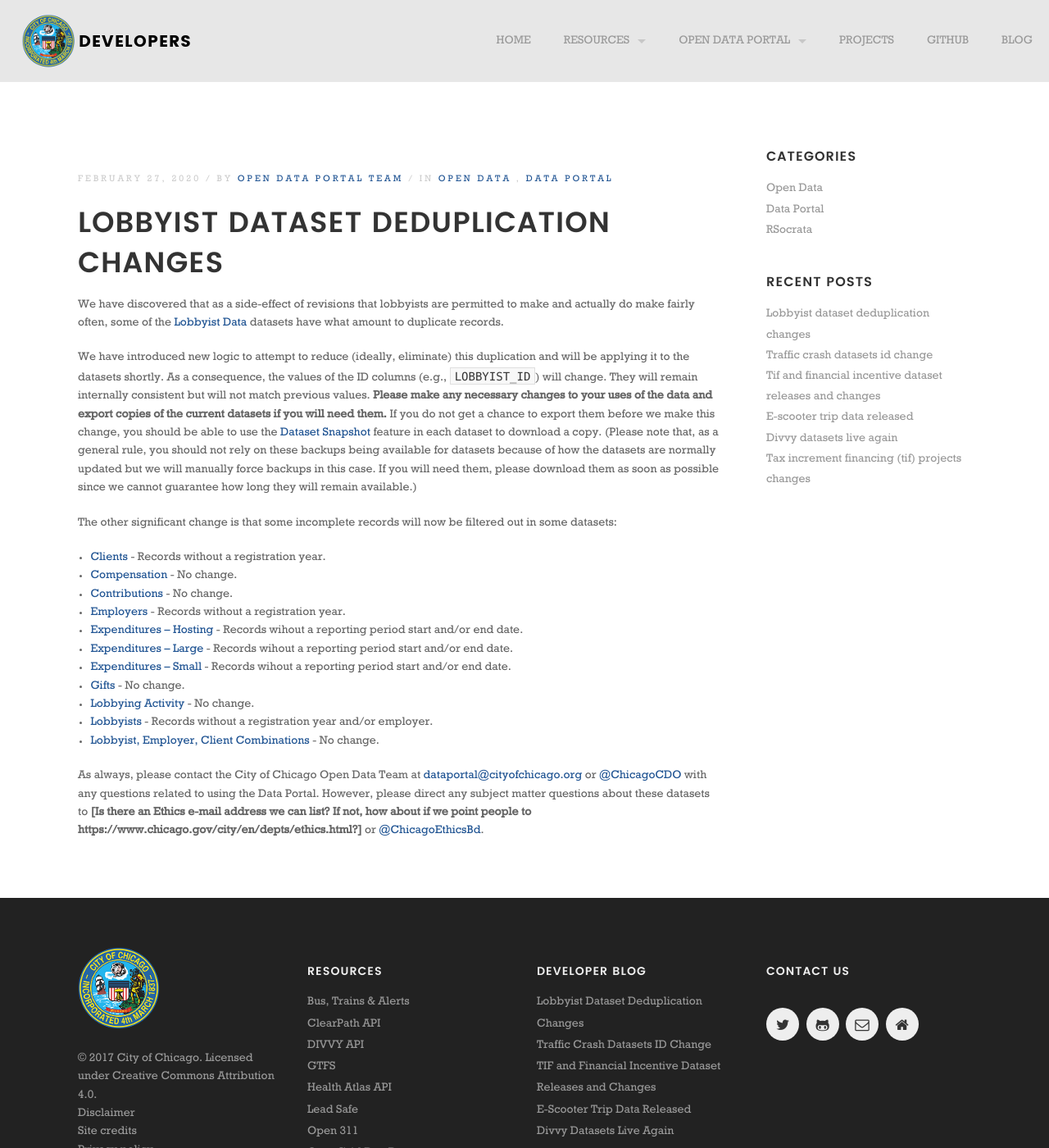
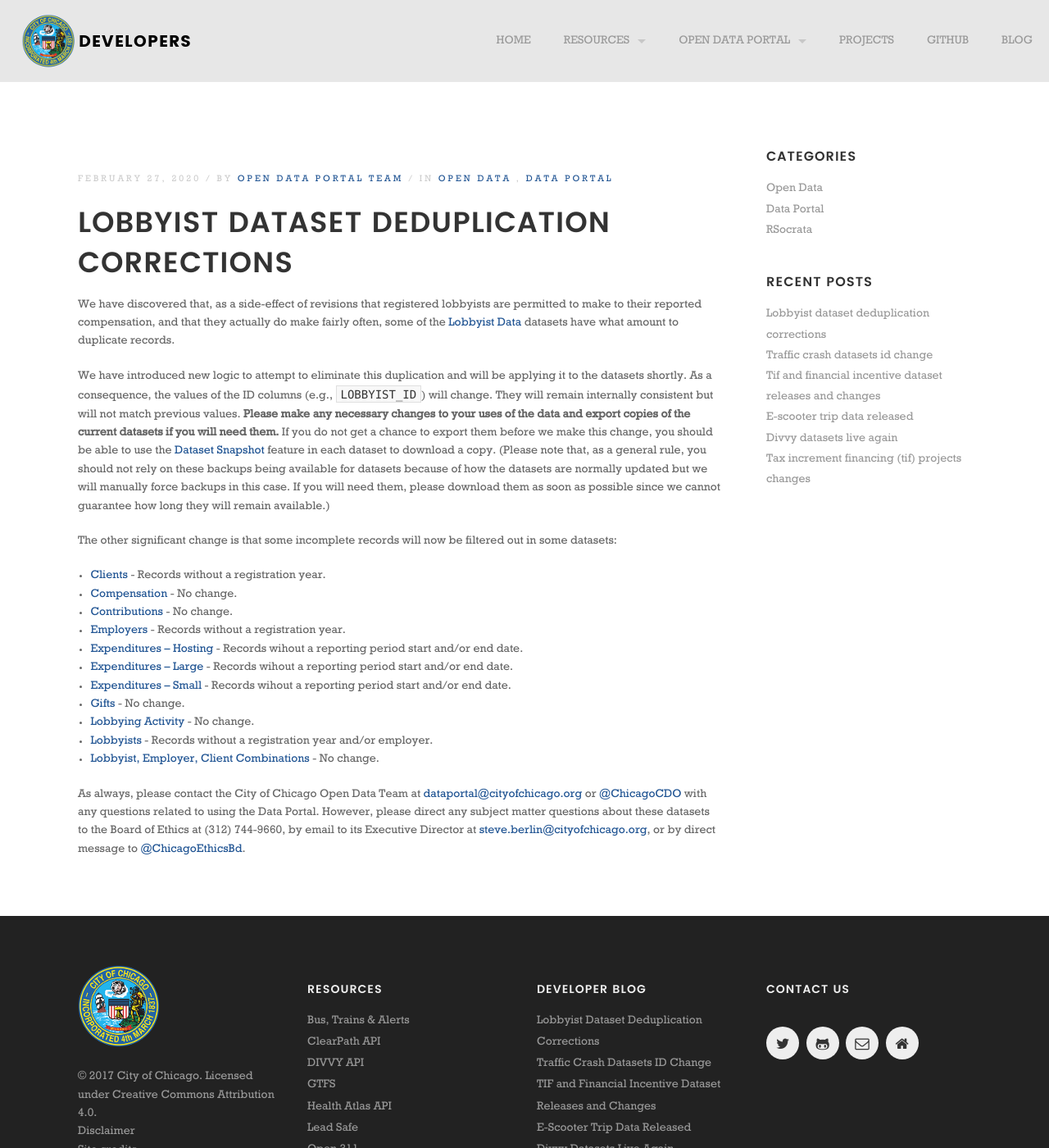
Before and after one commit to Chicago/dev.cityofchicago.org, a Jekyll site: the page built from _posts/2020-02-27-lobbyist-datasets-deduplication.md, in a window 1280 px wide and 1400 px high. Shown: the whole window at 82% size. Built offline with Jekyll 4.4.1, drawn with Linux system fonts in a browser that asks for light colours; some web fonts are replaced.

Commit message:
Update 2020-02-27-lobbyist-datasets-deduplication.md
Ready to publish.

```diff
--- a/_posts/2020-02-27-lobbyist-datasets-deduplication.md
+++ b/_posts/2020-02-27-lobbyist-datasets-deduplication.md
@@ -1,17 +1,28 @@
 ---
 layout: post
-title: Lobbyist Dataset Deduplication Changes
-date: '2020-02-27T15:00-06:00'
+title: Lobbyist Dataset Deduplication Corrections
+date: '2020-02-27T16:00-06:00'
 author: Open Data Portal Team
 categories:
 - Open Data
 - Data Portal
 tags:
+- g8p5-y4m5
+- dw2f-w78u
+- p9p7-vfqc
+- dmeb-2zra
+- pvm2-bd2i
+- xika-473c
+- eqdx-4qxd
+- 5d79-9xqr
+- pahz-egmi
+- 2eqz-3nvz
+- tq3e-t5yq
 - revision
 ---
-We have discovered that as a side-effect of revisions that lobbyists are permitted to make and actually do make fairly often, some of the [Lobbyist Data](https://digital.cityofchicago.org/index.php/improved-lobbyist-data/) datasets have what amount to duplicate records.
+We have discovered that, as a side-effect of revisions that registered lobbyists are permitted to make to their reported compensation, and that they actually do make fairly often, some of the [Lobbyist Data](https://digital.cityofchicago.org/index.php/improved-lobbyist-data/) datasets have what amount to duplicate records.
 
-We have introduced new logic to attempt to reduce (ideally, eliminate) this duplication and will be applying it to the datasets shortly. As a consequence, the values of the ID columns (e.g., `LOBBYIST_ID`) will change. They will remain internally consistent but will not match previous values. **Please make any necessary changes to your uses of the data and export copies of the current datasets if you will need them.** If you do not get a chance to export them before we make this change, you should be able to use the [Dataset Snapshot](https://support.socrata.com/hc/en-us/articles/360034795754-Dataset-Backups) feature in each dataset to download a copy. (Please note that, as a general rule, you should not rely on these backups being available for datasets because of how the datasets are normally updated but we will manually force backups in this case. If you will need them, please download them as soon as possible since we cannot guarantee how long they will remain available.)
+We have introduced new logic to attempt to eliminate this duplication and will be applying it to the datasets shortly. As a consequence, the values of the ID columns (e.g., `LOBBYIST_ID`) will change. They will remain internally consistent but will not match previous values. **Please make any necessary changes to your uses of the data and export copies of the current datasets if you will need them.** If you do not get a chance to export them before we make this change, you should be able to use the [Dataset Snapshot](https://support.socrata.com/hc/en-us/articles/360034795754-Dataset-Backups) feature in each dataset to download a copy. (Please note that, as a general rule, you should not rely on these backups being available for datasets because of how the datasets are normally updated but we will manually force backups in this case. If you will need them, please download them as soon as possible since we cannot guarantee how long they will remain available.)
 
 The other significant change is that some incomplete records will now be filtered out in some datasets:
 
@@ -27,4 +38,4 @@
 * [Lobbyists](https://data.cityofchicago.org/Ethics/Lobbyist-Data-Lobbyists/tq3e-t5yq) - Records without a registration year and/or employer.
 * [Lobbyist, Employer, Client Combinations](https://data.cityofchicago.org/Ethics/Lobbyist-Data-Lobbyist-Employer-Client-Combination/2eqz-3nvz) - No change.
 
-As always, please contact the City of Chicago Open Data Team at [dataportal@cityofchicago.org](mailto:dataportal@cityofchicago.org) or [@ChicagoCDO](https://twitter.com/ChicagoCDO) with any questions related to using the Data Portal. However, please direct any subject matter questions about these datasets to **[Is there an Ethics e-mail address we can list? If not, how about if we point people to https://www.chicago.gov/city/en/depts/ethics.html?]** or [@ChicagoEthicsBd](https://twitter.com/ChicagoEthicsBd).
+As always, please contact the City of Chicago Open Data Team at [dataportal@cityofchicago.org](mailto:dataportal@cityofchicago.org) or [@ChicagoCDO](https://twitter.com/ChicagoCDO) with any questions related to using the Data Portal. However, please direct any subject matter questions about these datasets to the Board of Ethics at (312) 744-9660, by email to its Executive Director at [steve.berlin@cityofchicago.org](mailto:steve.berlin@cityofchicago.org), or by direct message to [@ChicagoEthicsBd](https://twitter.com/ChicagoEthicsBd).
```
